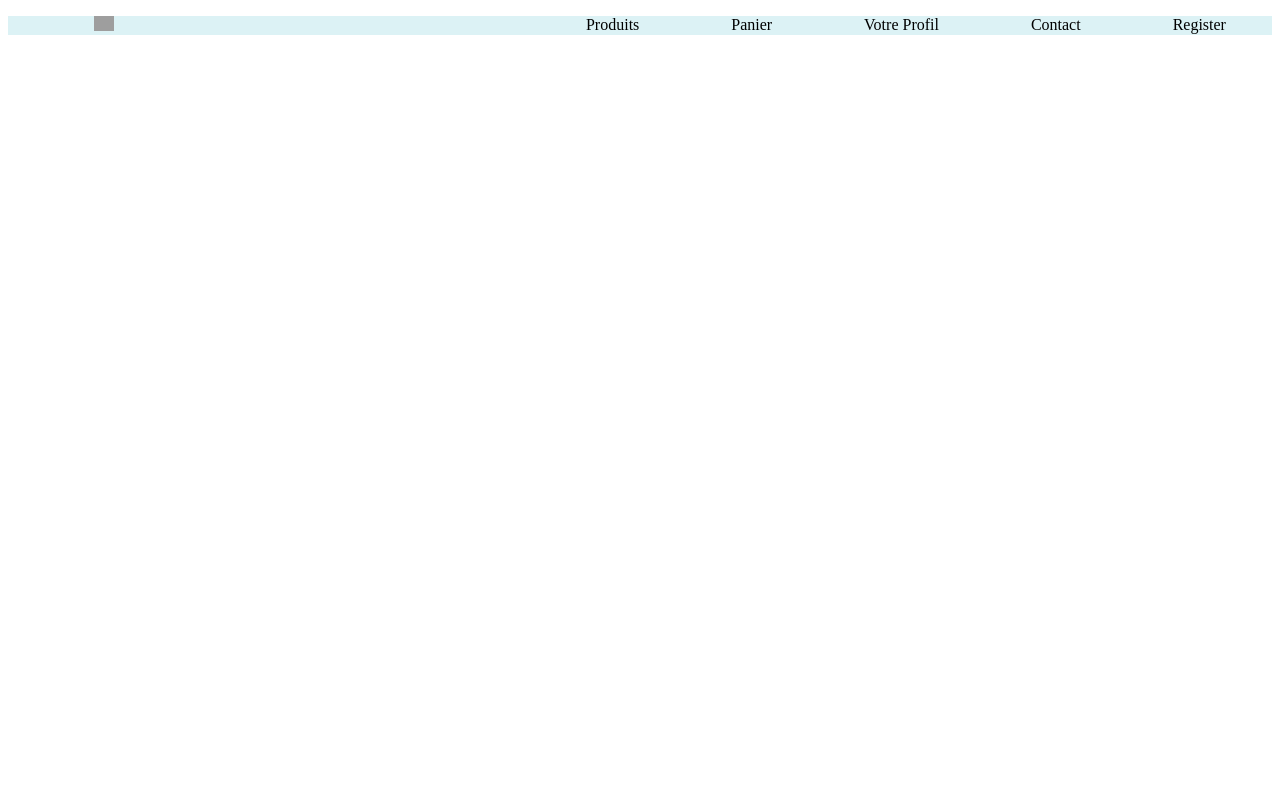
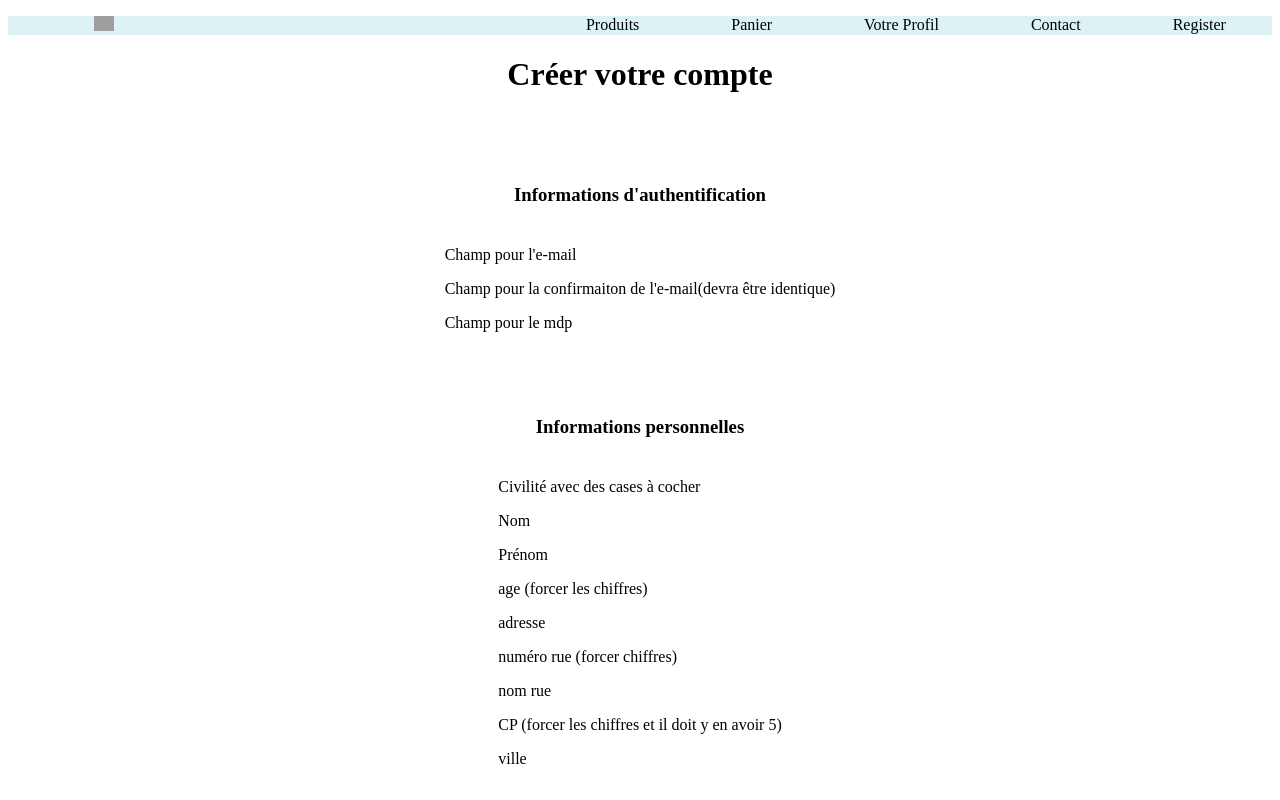
Before and after one commit to Sharizhai/SuperBoutiqueProject, a React (Create React App) app: page /register in a window 1280 px wide. Built offline with nearby package versions, Linux system fonts and the light colour scheme; grey boxes are pictures that could not be loaded.

Commit message:
commit to pull

```diff
--- a/package.json
+++ b/package.json
@@ -6,6 +6,7 @@
     "@testing-library/jest-dom": "^5.17.0",
     "@testing-library/react": "^13.4.0",
     "@testing-library/user-event": "^13.5.0",
+    "prop-types": "^15.8.1",
     "react": "^18.2.0",
     "react-dom": "^18.2.0",
     "react-hook-form": "^7.50.1",
--- a/src/components/Button.js
+++ b/src/components/Button.js
@@ -1,4 +1,4 @@
-import PropTypes from "propTypes";
+import PropTypes from 'prop-types';
 
 const Button = ({onClick, label, type, borderRadius, borderColor, width, height, backgroundColor, color, fontSize, fontFamily, margin, padding}) => {
     return(
@@ -19,7 +19,7 @@ const Button = ({onClick, label, type, borderRadius, borderColor, width, height,
     );
 };
 
-Button.PropTypes = {
+Button.propTypes = {
     onClick: PropTypes.func,
     label: PropTypes.string.isRequired,
     type: PropTypes.oneOf(["button", "submit", "reset"])
--- a/src/components/Dropdown.js
+++ b/src/components/Dropdown.js
@@ -1,4 +1,4 @@
-import PropTypes from "propTypes";
+import PropTypes from "prop-types";
 
 const Dropdown = ({title, options, onChange, value}) => {
     const handleChange = (e) => {
@@ -11,8 +11,8 @@ const Dropdown = ({title, options, onChange, value}) => {
         <>
             <div>
                 {<label>{title}</label>}
-                <select onChange={onChange} value={value}>
-                    {options.map((options, index) => (
+                <select onChange={handleChange} value={value}>
+                    {options.map((option, index) => (
                         <option key={index} value={option.value}>
                             {option.label}
                         </option>
--- a/src/routing/RegisterPage.js
+++ b/src/routing/RegisterPage.js
@@ -1,11 +1,50 @@
+import Button from "../components/Button"
+
 const Register = () => {
 
-    return(
+    return (
         <>
-            <form></form>
+            <form>
+                <h1 style={{ textAlign: "center" }}>Créer votre compte</h1>
+
+                <div style={{display: "flex", flexDirection: "column", alignItems: "center"}}>
+                    <div style={{marginTop: "50px"}}>
+                        <h3 style={{ textAlign: "center", marginBottom: "40px" }}>Informations d'authentification</h3>
+                        <p>Champ pour l'e-mail</p>
+                        <p>Champ pour la confirmaiton de l'e-mail(devra être identique)</p>
+                        <p>Champ pour le mdp</p>
+                    </div>
+
+                    <div style={{marginTop: "50px"}}>
+                        <h3 style={{ textAlign: "center", marginBottom: "40px" }}>Informations personnelles</h3>
+                        <p>Civilité avec des cases à cocher</p>
+                        <p>Nom</p>
+                        <p>Prénom</p>
+                        <p>age (forcer les chiffres)</p>
+                        <p>adresse
+                            <p>numéro rue (forcer chiffres)</p>
+                            <p>nom rue</p>
+                            <p>CP (forcer les chiffres et il doit y en avoir 5)</p>
+                            <p>ville</p>
+                        </p>
+                    </div>
+                </div>
+            </form>
         </>
     )
 
 }
 
 export default Register
+
+/* {
+  nom: String,
+  prenom: String,
+  age: Number,
+  address: {
+    ville: String,
+    postalCode: String,
+    numeroRue: String,
+    nomRue: String,
+  },
+} */
```
Also changed, not shown: 1 other file (tests, documents, lock files or other folders).
